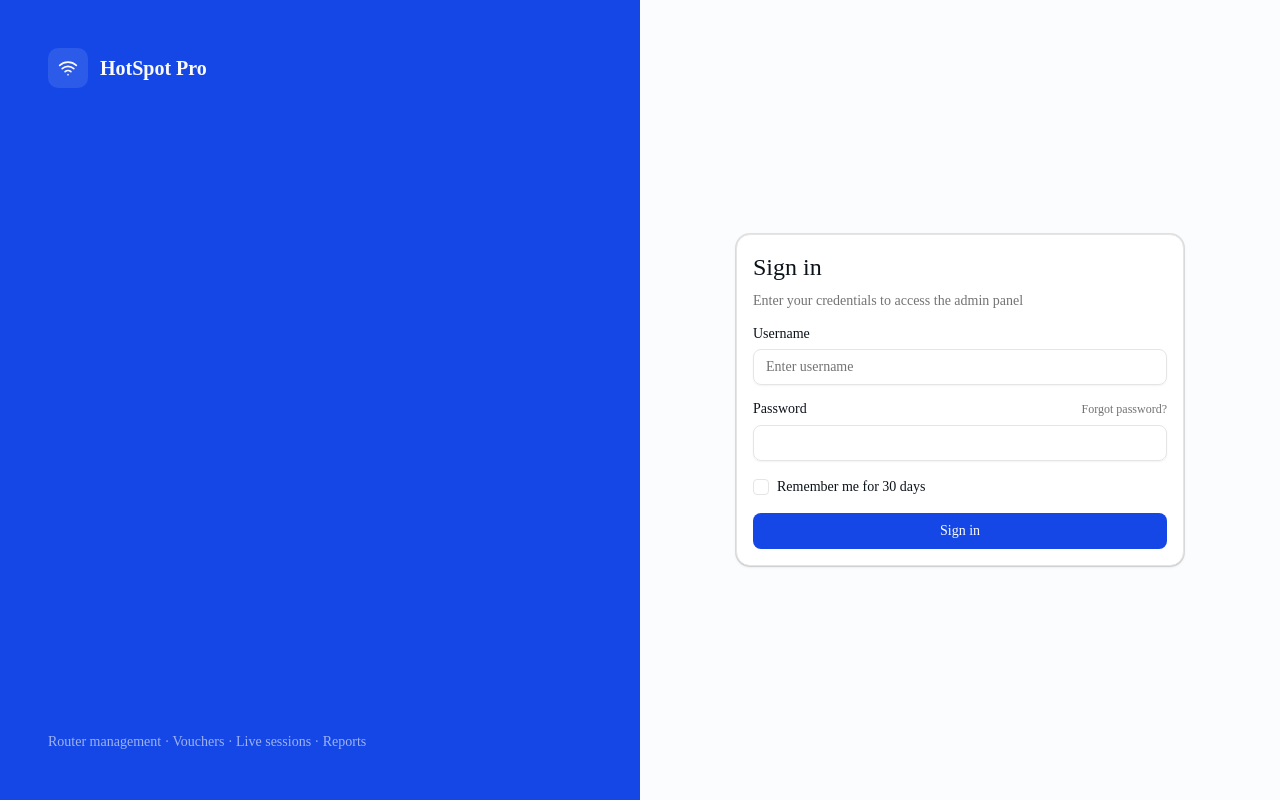
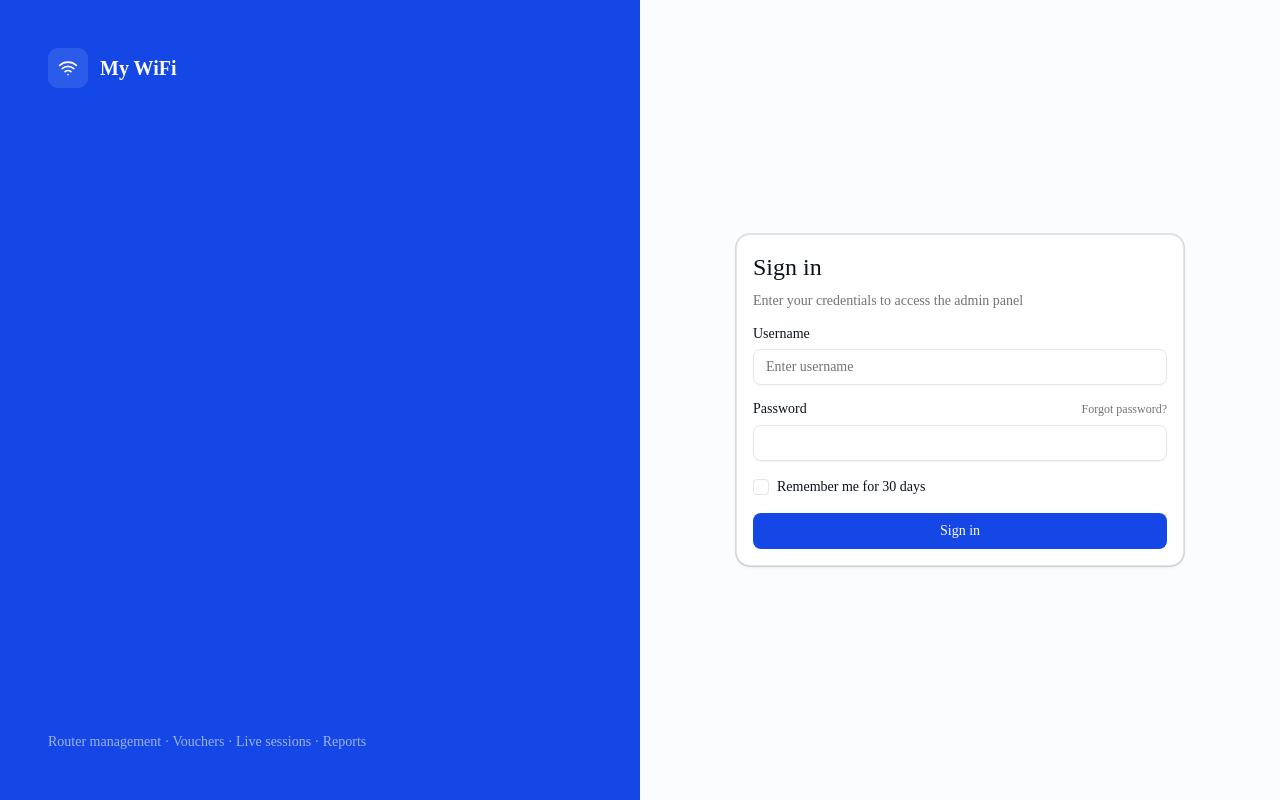
Before and after one commit to rifayi7/microtik, a Next.js app: page /login in a window 1280 px wide. Built offline with nearby package versions, Linux system fonts and the light colour scheme; no server answers; the database is empty.

Commit message:
Update app brand name to My WiFi across web app

```diff
--- a/src/components/layout/app-header.tsx
+++ b/src/components/layout/app-header.tsx
@@ -74,7 +74,7 @@ export function AppHeader({ title }: AppHeaderProps) {
               <DropdownMenuLabel>
                 <div className="flex flex-col space-y-1">
                   <p className="text-sm font-medium">Admin User</p>
-                  <p className="text-xs text-muted-foreground">admin@hotspot.pro</p>
+                  <p className="text-xs text-muted-foreground">admin@mywifi.local</p>
                 </div>
               </DropdownMenuLabel>
               <DropdownMenuSeparator />
--- a/src/components/layout/app-sidebar.tsx
+++ b/src/components/layout/app-sidebar.tsx
@@ -3,6 +3,7 @@
 import Link from "next/link";
 import { usePathname, useRouter } from "next/navigation";
 import { useEffect, useState } from "react";
+import { Wifi } from "lucide-react";
 import {
   AlertDialog,
   AlertDialogAction,
@@ -92,7 +93,7 @@ export function AppSidebar() {
 
         <SidebarHeader className="border-b bg-transparent px-3 py-4">
           <div className="mx-auto flex size-16 items-center justify-center rounded-2xl border-4 border-white bg-white shadow-sm">
-            <span className="text-3xl font-black text-[#4A60D6]">T</span>
+            <Wifi className="size-8 text-[#4A60D6]" />
           </div>
           {isConnected && (
             <Select
--- a/src/lib/constants.ts
+++ b/src/lib/constants.ts
@@ -1,6 +1,6 @@
-export const APP_NAME = "HotSpot Pro";
+export const APP_NAME = "My WiFi";
 export const APP_DESCRIPTION =
-  "Professional MikroTik hotspot management for network operators";
+  "MikroTik hotspot management for network operators";
 
 export const CHARACTER_OPTIONS = [
   { value: "1234", label: "1234" },
```
